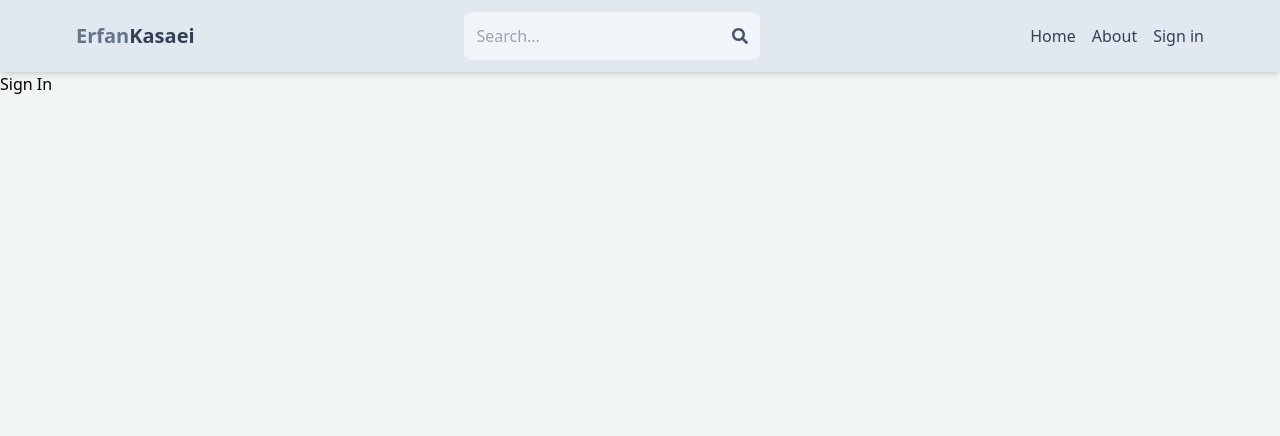
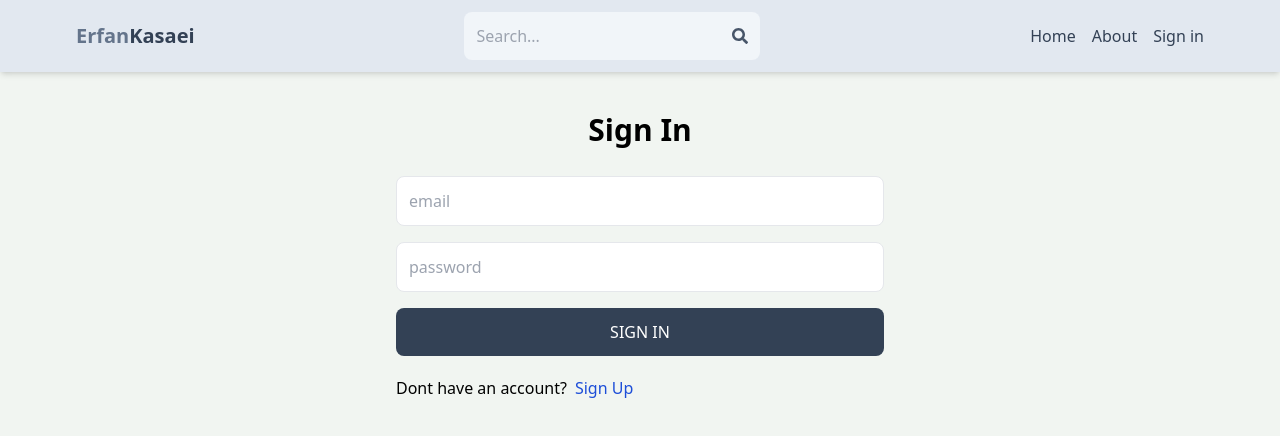
Before and after one commit to Erfan-kasaei/mern-estate, a React (Vite) app in the folder client/: page /sign-in in a window 1280 px wide. Shown: the top 436 px of the page. Built offline with nearby package versions, Linux system fonts and the light colour scheme.

Commit message:
complete sign in page functionality

```diff
--- a/client/src/pages/SignIn.jsx
+++ b/client/src/pages/SignIn.jsx
@@ -1,5 +1,75 @@
-import React from "react";
+import { useState } from "react";
+import { Link, useNavigate } from "react-router-dom";
 
-export default function Signin() {
-  return <div>Sign In</div>;
+export default function SignIn() {
+  const [formData, setFormData] = useState({});
+  const [error, setError] = useState(null);
+  const [loading, setLoading] = useState(false);
+  const navigate = useNavigate();
+  const handleChange = (e) => {
+    setFormData({
+      ...formData,
+      [e.target.id]: e.target.value,
+    });
+  };
+  const handleSubmit = async (e) => {
+    e.preventDefault();
+    try {
+      setLoading(true);
+      const res = await fetch("/api/auth/signin", {
+        method: "POST",
+        headers: {
+          "Content-Type": "application/json",
+        },
+        body: JSON.stringify(formData),
+      });
+      const data = await res.json();
+      console.log(data);
+      if (data.success === false) {
+        setLoading(false);
+        setError(data.message);
+        return;
+      }
+      setLoading(false);
+      setError(null);
+      navigate("/");
+    } catch (error) {
+      setLoading(false);
+      setError(error.message);
+    }
+  };
+  return (
+    <div className="p-3 max-w-lg mx-auto">
+      <h1 className="text-3xl text-center font-semibold my-7">Sign In</h1>
+      <form onSubmit={handleSubmit} className="flex flex-col gap-4">
+        <input
+          type="email"
+          placeholder="email"
+          className="border p-3 rounded-lg"
+          id="email"
+          onChange={handleChange}
+        ></input>
+        <input
+          type="password"
+          placeholder="password"
+          className="border p-3 rounded-lg"
+          id="password"
+          onChange={handleChange}
+        ></input>
+        <button
+          disabled={loading}
+          className="bg-slate-700 text-white p-3 rounded-lg uppercase hover:opacity-95 disabled:opacity-80"
+        >
+          {loading ? "Loading..." : "Sign In"}
+        </button>
+      </form>
+      <div className="flex gap-2 mt-5">
+        <p>Dont have an account?</p>
+        <Link to={"/sign-up"}>
+          <span className="text-blue-700">Sign Up</span>
+        </Link>
+      </div>
+      {error && <p className="text-red-500 mt-5">{error}</p>}
+    </div>
+  );
 }
--- a/client/src/pages/SignUp.jsx
+++ b/client/src/pages/SignUp.jsx
@@ -1,7 +1,7 @@
 import { useState } from "react";
 import { Link, useNavigate } from "react-router-dom";
 
-export default function Signup() {
+export default function SignUp() {
   const [formData, setFormData] = useState({});
   const [error, setError] = useState(null);
   const [loading, setLoading] = useState(false);
```
